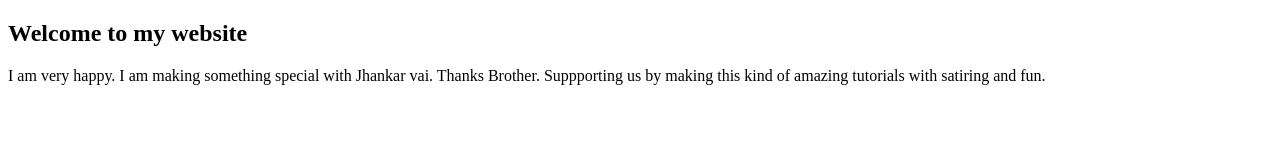
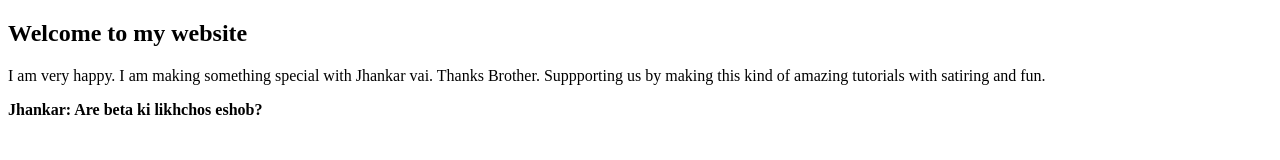
Before and after one commit to alhasantoru/websitewithjhankar, a plain HTML site: page indec.html in a window 1280 px wide. Drawn offline with Linux system fonts and the light colour scheme.

Commit message:
jhankarvairep01

```diff
--- a/indec.html
+++ b/indec.html
@@ -8,5 +8,6 @@
 <body>
     <h2>Welcome to my website</h2>
     <p>I am very happy. I am making something special with Jhankar vai. Thanks Brother. Suppporting us by making this kind of amazing tutorials with satiring and fun.</p>
+    <b>Jhankar: Are beta ki likhchos eshob?</b>
 </body>
 </html>
```
